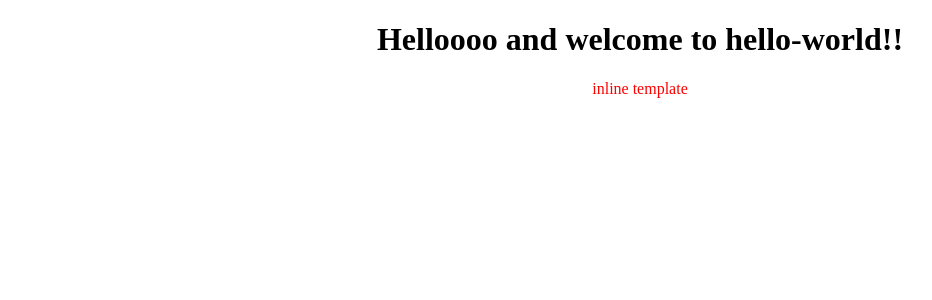
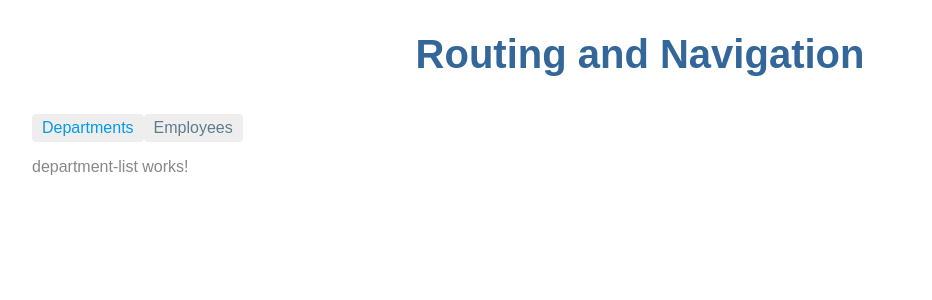
Before and after one commit to Rapha-Y/Angular_Learning, an Angular app: page /departments in a window 1280 px wide. Before the commit this address led to /. Shown: the top 300 px of the page, without its empty margins (0-932 px from the left). Built offline with nearby package versions, Linux system fonts and the light colour scheme.

Commit message:
added routing/navigation

```diff
--- a/src/app/app-routing.module.ts
+++ b/src/app/app-routing.module.ts
@@ -1,11 +1,16 @@
 import { NgModule } from '@angular/core';
 import { Routes, RouterModule } from '@angular/router';
+import { DepartmentListComponent } from './department-list/department-list.component';
+import { EmployeeListComponent } from './employee-list/employee-list.component';
 
-
-const routes: Routes = [];
+const routes: Routes = [
+  { path: 'departments', component: DepartmentListComponent },
+  { path: 'employees', component: EmployeeListComponent }
+];
 
 @NgModule({
   imports: [RouterModule.forRoot(routes)],
   exports: [RouterModule]
 })
 export class AppRoutingModule { }
+export const routingComponents = [DepartmentListComponent, EmployeeListComponent]
--- a/src/app/app.component.html
+++ b/src/app/app.component.html
@@ -1,6 +1,11 @@
 <div style="text-align: center">
   <h1>
-    Helloooo and welcome to {{ title }}!!
+    Routing and Navigation
   </h1>
-  <div app-test></div>
 </div>
+<nav>
+  <a routerLink="/departments" routerLinkActive="active">Departments</a>
+  <a routerLink="/employees" routerLinkActive="active">Employees</a>
+</nav>
+
+<router-outlet></router-outlet>
--- a/src/app/app.module.ts
+++ b/src/app/app.module.ts
@@ -1,14 +1,14 @@
 import { BrowserModule } from '@angular/platform-browser';
 import { NgModule } from '@angular/core';
-
-import { AppRoutingModule } from './app-routing.module';
+import { AppRoutingModule, routingComponents } from './app-routing.module';
 import { AppComponent } from './app.component';
 import { TestComponent } from './test/test.component';
 
 @NgModule({
   declarations: [
     AppComponent,
-    TestComponent
+    TestComponent,
+    routingComponents
   ],
   imports: [
     BrowserModule,
--- /dev/null
+++ b/src/app/department-list/department-list.component.ts
@@ -0,0 +1,20 @@
+import { Component, OnInit } from '@angular/core';
+
+@Component({
+  selector: 'app-department-list',
+  template: `
+    <p>
+      department-list works!
+    </p>
+  `,
+  styles: [
+  ]
+})
+export class DepartmentListComponent implements OnInit {
+
+  constructor() { }
+
+  ngOnInit(): void {
+  }
+
+}
--- /dev/null
+++ b/src/app/employee-list/employee-list.component.ts
@@ -0,0 +1,20 @@
+import { Component, OnInit } from '@angular/core';
+
+@Component({
+  selector: 'app-employee-list',
+  template: `
+    <p>
+      employee-list works!
+    </p>
+  `,
+  styles: [
+  ]
+})
+export class EmployeeListComponent implements OnInit {
+
+  constructor() { }
+
+  ngOnInit(): void {
+  }
+
+}
--- a/src/styles.css
+++ b/src/styles.css
@@ -1 +1,125 @@
-/* You can add global styles to this file, and also import other style files */
+/* Master Styles */
+h1 {
+    color: #369;
+    font-family: Arial, Helvetica, sans-serif;
+    font-size: 250%;
+  }
+  h2, h3 {
+    color: #444;
+    font-family: Arial, Helvetica, sans-serif;
+    font-weight: lighter;
+  }
+  body {
+    margin: 2em;
+  }
+  body, input[text], button {
+    color: #888;
+    font-family: Cambria, Georgia;
+  }
+  a {
+    cursor: pointer;
+    cursor: hand;
+  }
+  button {
+    font-family: Arial;
+    background-color: #eee;
+    border: none;
+    padding: 5px 10px;
+    border-radius: 4px;
+    cursor: pointer;
+    cursor: hand;
+  }
+  button:hover {
+    background-color: #cfd8dc;
+  }
+  button:disabled {
+    background-color: #eee;
+    color: #aaa;
+    cursor: auto;
+  }
+
+  /* Navigation link styles */
+  nav a {
+    padding: 5px 10px;
+    text-decoration: none;
+    margin-top: 10px;
+    display: inline-block;
+    background-color: #eee;
+    border-radius: 4px;
+  }
+  nav a:visited, a:link {
+    color: #607D8B;
+  }
+  nav a:hover {
+    color: #039be5;
+    background-color: #CFD8DC;
+  }
+  nav a.active {
+    color: #039be5;
+  }
+
+  /* items class */
+  .items {
+    margin: 0 0 2em 0;
+    list-style-type: none;
+    padding-left: 0;
+    width: 10em;
+  }
+  .items li {
+    cursor: pointer;
+    position: relative;
+    left: 0;
+    background-color: #EEE;
+    margin: .5em;
+    padding: .3em;
+    height: 1.6em;
+    border-radius: 4px;
+  }
+  .items li:hover {
+    color: #607D8B;
+    background-color: #DDD;
+    left: .1em;
+  }
+  .items li.selected:hover {
+    background-color: #BBD8DC;
+    color: white;
+  }
+
+  .items .text {
+    position: relative;
+    top: -3px;
+  }
+
+  .items li {
+    cursor: pointer;
+    position: relative;
+    left: 0;
+    background-color: #EEE;
+    margin: .5em;
+    padding: .3em;
+    height: 1.6em;
+    border-radius: 4px;
+  }
+
+  .items .badge {
+    display: inline-block;
+    font-size: small;
+    color: white;
+    padding: 0.8em 0.7em 0 0.7em;
+    background-color: #607D8B;
+    line-height: 1em;
+    position: relative;
+    left: -1px;
+    top: -4px;
+    height: 1.8em;
+    margin-right: .8em;
+    border-radius: 4px 0 0 4px;
+  }
+  .items li.selected {
+    background-color: #CFD8DC;
+    color: white;
+  }
+  /* everywhere else */
+  * {
+    font-family: Arial, Helvetica, sans-serif;
+  }
```
Also changed, not shown: 2 other files (tests, documents, lock files or other folders).
